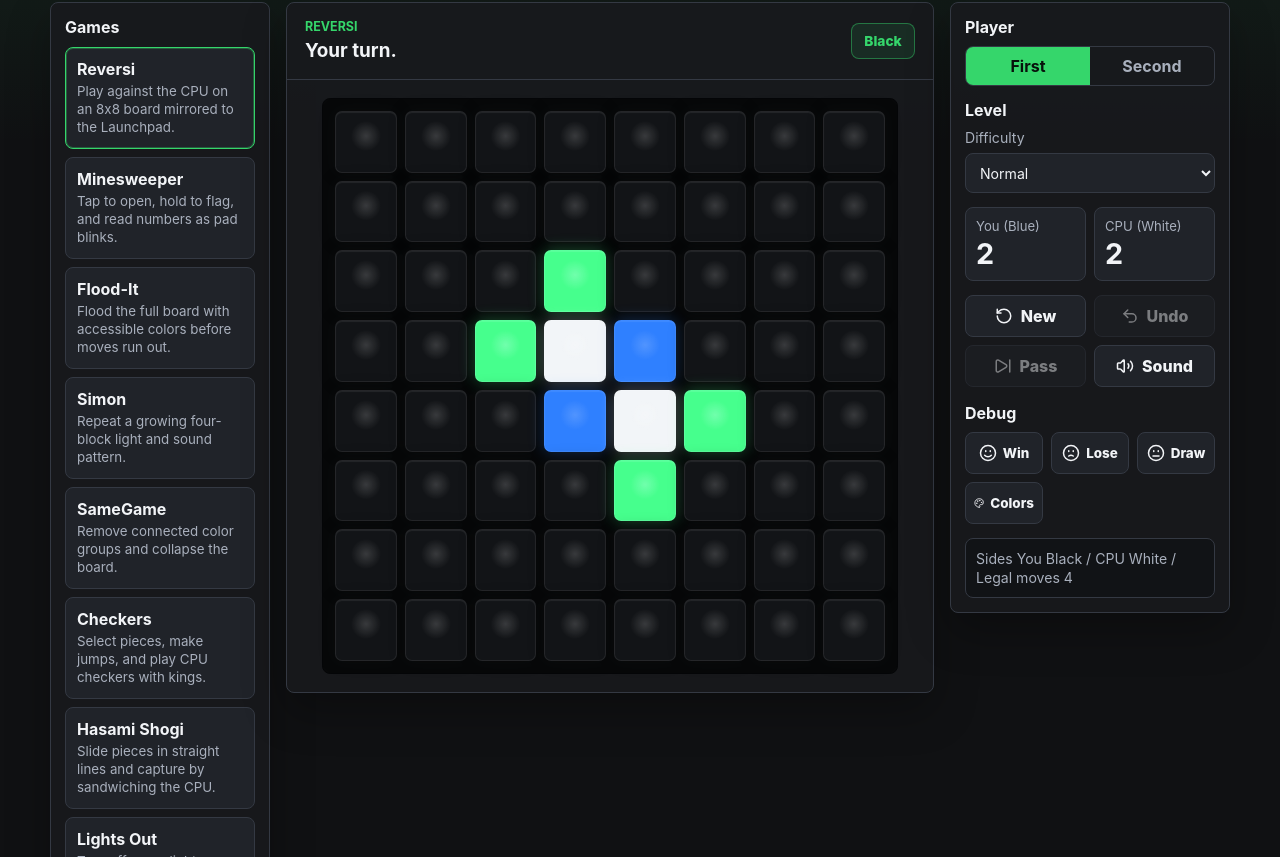
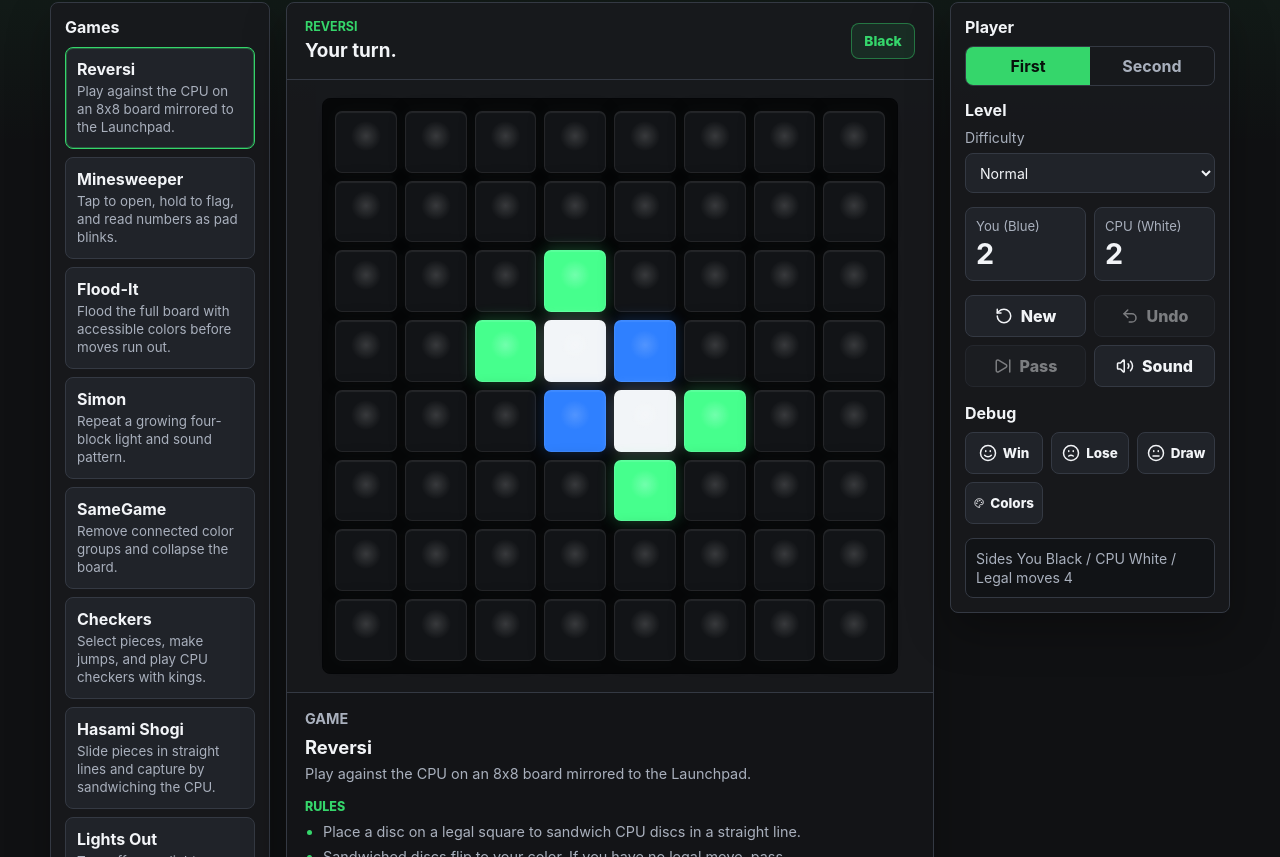
Before and after one commit to htakeuchi/64PadGames, a website built with Vite: page index.html in a window 1280 px wide. Shown: the part 95-952 px from the top of the page. Built offline with nearby package versions, Linux system fonts and the light colour scheme.

Commit message:
Add game info panel

```diff
--- a/src/games/registry.js
+++ b/src/games/registry.js
@@ -14,60 +14,110 @@ export const gameRegistry = [
     id: 'reversi',
     title: 'Reversi',
     summary: 'Play against the CPU on an 8x8 board mirrored to the Launchpad.',
+    rules: [
+      'Place a disc on a legal square to sandwich CPU discs in a straight line.',
+      'Sandwiched discs flip to your color. If you have no legal move, pass.',
+      'The game ends when neither side can move; the higher disc count wins.',
+    ],
     create: (context) => new ReversiGame(context),
   },
   {
     id: 'minesweeper',
     title: 'Minesweeper',
     summary: 'Tap to open, hold to flag, and read numbers as pad blinks.',
+    rules: [
+      'Tap closed pads to reveal safe cells. Hold a pad to flag a suspected mine.',
+      'Numbers show how many mines touch that cell, using pad light patterns.',
+      'Reveal every safe cell without opening a mine.',
+    ],
     create: (context) => new MinesweeperGame(context),
   },
   {
     id: 'floodit',
     title: 'Flood-It',
     summary: 'Flood the full board with accessible colors before moves run out.',
+    rules: [
+      'Start from the corner region and choose colors to absorb matching neighbors.',
+      'Each color choice uses one move when the move limit is enabled.',
+      'Win by making the whole board one color before the move limit runs out.',
+    ],
     create: (context) => new FloodItGame(context),
   },
   {
     id: 'simon',
     title: 'Simon',
     summary: 'Repeat a growing four-block light and sound pattern.',
+    rules: [
+      'Watch the four-color sequence, then tap the same pads in order.',
+      'Each successful round adds one more step to the sequence.',
+      'A wrong tap ends the run; keep the longest streak you can.',
+    ],
     create: (context) => new SimonGame(context),
   },
   {
     id: 'samegame',
     title: 'SameGame',
     summary: 'Remove connected color groups and collapse the board.',
+    rules: [
+      'Tap a group of two or more touching blocks with the same color to remove it.',
+      'Blocks fall downward, then empty columns collapse inward.',
+      'Clear large groups for more points and finish with as few blocks as possible.',
+    ],
     create: (context) => new SameGame(context),
   },
   {
     id: 'checkers',
     title: 'Checkers',
     summary: 'Select pieces, make jumps, and play CPU checkers with kings.',
+    rules: [
+      'Move diagonally on dark squares. Jump over CPU pieces to capture them.',
+      'Multiple jumps continue in the same turn when available.',
+      'Reach the far side to crown a king; capture all CPU pieces or block their moves.',
+    ],
     create: (context) => new CheckersGame(context),
   },
   {
     id: 'hasami',
     title: 'Hasami Shogi',
     summary: 'Slide pieces in straight lines and capture by sandwiching the CPU.',
+    rules: [
+      'Slide one of your pieces any clear distance horizontally or vertically.',
+      'Capture CPU pieces by trapping them between two of your pieces or an edge.',
+      'Win by reducing the CPU to too few pieces to continue.',
+    ],
     create: (context) => new HasamiShogiGame(context),
   },
   {
     id: 'lightsout',
     title: 'Lights Out',
     summary: 'Turn off every light on board sizes from 2x2 through 8x8.',
+    rules: [
+      'Tap a pad to toggle that light and its orthogonal neighbors.',
+      'Use the board-size control to practice from small boards up to 8x8.',
+      'Win when every light on the board is off.',
+    ],
     create: (context) => new LightsOutGame(context),
   },
   {
     id: 'match3',
     title: 'Match 3',
     summary: 'Swap adjacent panels, clear the target color, and beat the move limit.',
+    rules: [
+      'Select a tile, then swap it with an adjacent tile to create a line of three or more.',
+      'Matched tiles clear, new tiles fall in, and chain reactions can follow.',
+      'Clear the requested target color before the move limit runs out.',
+    ],
     create: (context) => new Match3Game(context),
   },
   {
     id: 'blockline',
     title: 'Block Line',
     summary: 'Slide width 1-3 blocks, clear full lines, and survive the rising board.',
+    rules: [
+      'Select a horizontal block, then move it left or right through any open gap.',
+      'Gravity and full-line clears resolve after each move, including chains.',
+      'A new row rises from the bottom after each turn; survive and score as long as possible.',
+    ],
     create: (context) => new BlockLineGame(context),
   },
 ];
--- a/src/styles.css
+++ b/src/styles.css
@@ -213,6 +213,60 @@ h2 {
   display: grid;
   place-items: center;
   padding: 18px;
+}
+
+.game-info {
+  display: grid;
+  gap: 14px;
+  padding: 16px 18px 18px;
+  border-top: 1px solid var(--line);
+  background: rgba(17, 19, 22, 0.62);
+}
+
+.game-info__summary {
+  display: grid;
+  gap: 6px;
+}
+
+.game-info__summary h2 {
+  font-size: 1.15rem;
+  line-height: 1.2;
+}
+
+.game-info__summary p,
+.game-info__rules li {
+  color: var(--muted);
+  font-size: 0.9rem;
+  line-height: 1.45;
+}
+
+.game-info__summary p {
+  margin: 0;
+}
+
+.game-info__rules {
+  display: grid;
+  gap: 8px;
+}
+
+.game-info__rules h3 {
+  margin: 0;
+  color: var(--green);
+  font-size: 0.78rem;
+  font-weight: 800;
+  text-transform: uppercase;
+  letter-spacing: 0;
+}
+
+.game-info__rules ul {
+  display: grid;
+  gap: 5px;
+  margin: 0;
+  padding-left: 18px;
+}
+
+.game-info__rules li::marker {
+  color: var(--green);
 }
 
 .virtual-pad {
--- a/src/ui/App.js
+++ b/src/ui/App.js
@@ -133,6 +133,17 @@ class PadGameApp {
             <div class="pad-stage">
               <div data-pad-root></div>
             </div>
+            <section class="game-info" aria-label="Selected game details">
+              <div class="game-info__summary">
+                <p class="section-label">Game</p>
+                <h2 data-game-info-title>Reversi</h2>
+                <p data-game-info-summary>Play against the CPU on an 8x8 board mirrored to the Launchpad.</p>
+              </div>
+              <div class="game-info__rules">
+                <h3>Rules</h3>
+                <ul data-game-info-rules></ul>
+              </div>
+            </section>
           </section>
 
           <aside class="control-panel" aria-label="Game controls">
@@ -243,6 +254,9 @@ class PadGameApp {
     this.turnLabel = this.root.querySelector('[data-turn-label]');
     this.turnChip = this.root.querySelector('[data-turn-chip]');
     this.currentGameLabel = this.root.querySelector('[data-current-game-label]');
+    this.gameInfoTitle = this.root.querySelector('[data-game-info-title]');
+    this.gameInfoSummary = this.root.querySelector('[data-game-info-summary]');
+    this.gameInfoRules = this.root.querySelector('[data-game-info-rules]');
     this.humanScore = this.root.querySelector('[data-human-score]');
     this.cpuScore = this.root.querySelector('[data-cpu-score]');
     this.humanLabel = this.root.querySelector('[data-human-label]');
@@ -503,6 +517,7 @@ class PadGameApp {
     this.currentGameState = null;
     this.renderGameList();
     this.currentGameLabel.textContent = gameDefinition.title;
+    this.updateGameInfo(gameDefinition);
     this.game?.destroy?.();
     this.game = gameDefinition.create({
       pad: this.padHub,
@@ -517,6 +532,19 @@ class PadGameApp {
       animations: this.animations,
     });
     this.syncGameControls();
+  }
+
+  updateGameInfo(gameDefinition) {
+    this.gameInfoTitle.textContent = gameDefinition.title;
+    this.gameInfoSummary.textContent = gameDefinition.summary;
+    this.gameInfoRules.replaceChildren(
+      ...(gameDefinition.rules ?? []).map((rule) => {
+        const item = document.createElement('li');
+
+        item.textContent = rule;
+        return item;
+      }),
+    );
   }
 
   setHumanPlayer(player) {
```
